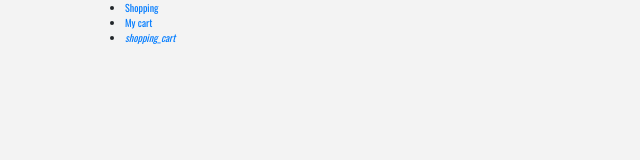
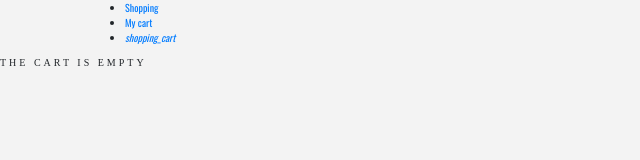
Before and after one commit to pacis32/Shopping-chart, a React (Create React App) app: page /cart in a window 1280 px wide. Shown: the top 160 px of the page, without its empty margins (0-640 px from the left). Built offline with nearby package versions, Linux system fonts and the light colour scheme; data requests are answered from the project's data file.

Commit message:
modifying

```diff
--- a/src/Components/Cart.js
+++ b/src/Components/Cart.js
@@ -1,20 +1,16 @@
 import React from 'react';
 
 
-function Cart({cartList}) {
+function Cart() {
   return (
-    <div >
-     {cartList && cartList.length && cartList.map((item,index)=>{
-       return(
-         <div>
-           <h2>Name:</h2>{item.title}
-           </div>
-       )
-     })
+    <div className='text-title' >
+    The cart is empty
+    </div>
+
+
+     )
     }
 
-    </div>
-  );
-}
+
 
 export default Cart;
```
